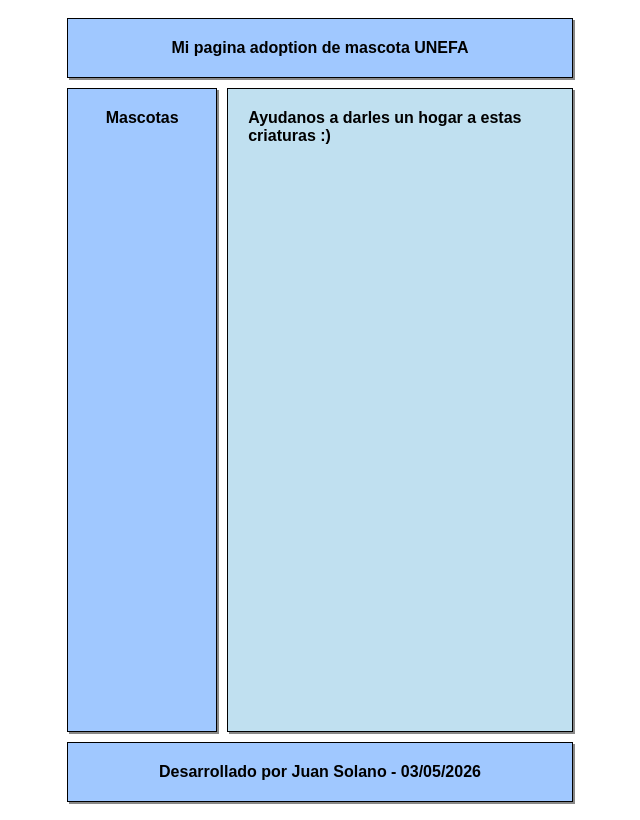
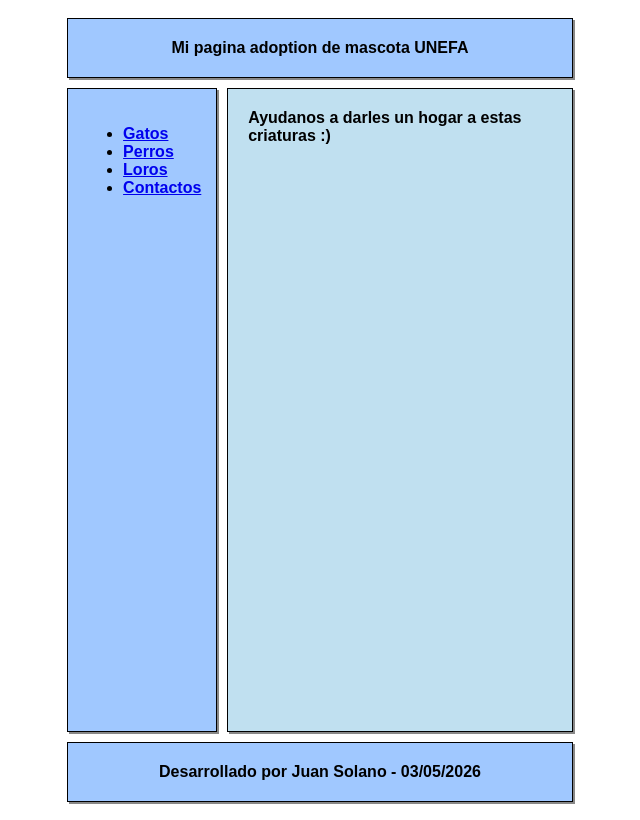
Before and after one commit to Solao687/Repositorio-3, a plain HTML site: page index.html in a window 1280 px wide. Shown: the whole page, without its empty margins (320-960 px from the left). Drawn offline with Linux system fonts and the light colour scheme.

Commit message:
Update index.html

```diff
--- a/index.html
+++ b/index.html
@@ -13,9 +13,14 @@
      Mi pagina adoption de mascota UNEFA
    </header>
 
-    <aside class="bloque top-izquierdo">
-        Mascotas
-    </aside>
+   <aside class="bloque top-izquierdo">
+    <ul class="lista-links">
+        <li><a href="#">Gatos</a></li>
+        <li><a href="#">Perros</a></li>
+        <li><a href="#">Loros</a></li>
+        <li><a href="#">Contactos</a></li>
+    </ul>
+</aside>
 
     <main class="bloque top-central">
     Ayudanos a darles un hogar a estas criaturas :)
```
